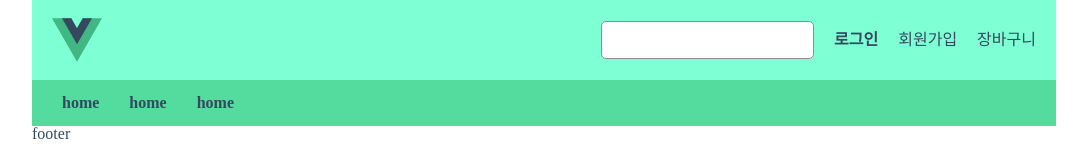
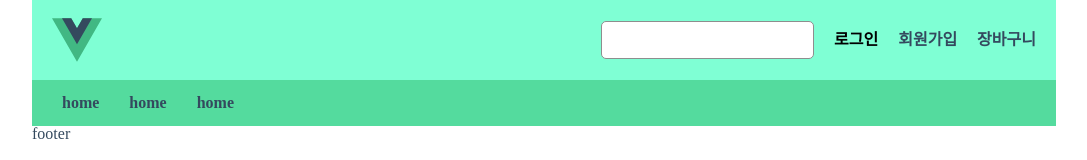
Before and after one commit to Develing1991/vue3-ts-app, a Vue app: page /test in a window 1280 px wide. In both pictures the pointer is over the link "로그인". Shown: the top 160 px of the page, without its empty margins (96-1183 px from the left). Built offline with nearby package versions, Linux system fonts and the light colour scheme.

Commit message:
header edit

```diff
--- a/src/layouts/headers/components/LogoWrapper.vue
+++ b/src/layouts/headers/components/LogoWrapper.vue
@@ -65,8 +65,11 @@ import InputSearch from '@/components/input/InputSearch.vue';
     &:first-child {
       margin-left: 10px;
     }
+    a {
+      font-weight: 700;
+    }
     &:hover a {
-      font-weight: 700;
+      color: black;
     }
   }
 }
--- a/src/layouts/headers/components/NavWrapperSubMenu.vue
+++ b/src/layouts/headers/components/NavWrapperSubMenu.vue
@@ -31,9 +31,13 @@ const onMouseOverMenu = (event: MouseEvent) => {
   font-weight: bold;
   display: block;
 }
+.menu h2:hover a {
+  color: black;
+}
 
 .drop {
   position: absolute;
+  z-index: 999;
   background-color: #fff;
   width: 200px;
   border: 1px solid #ddd;
```
